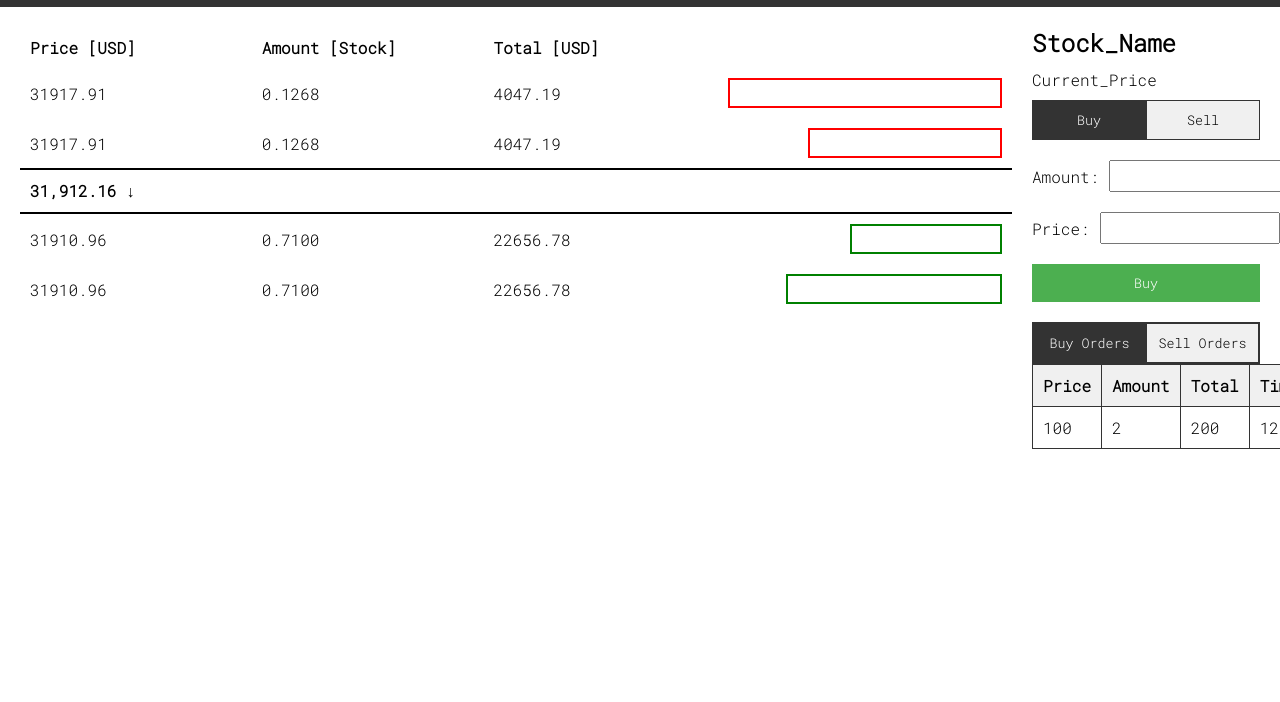
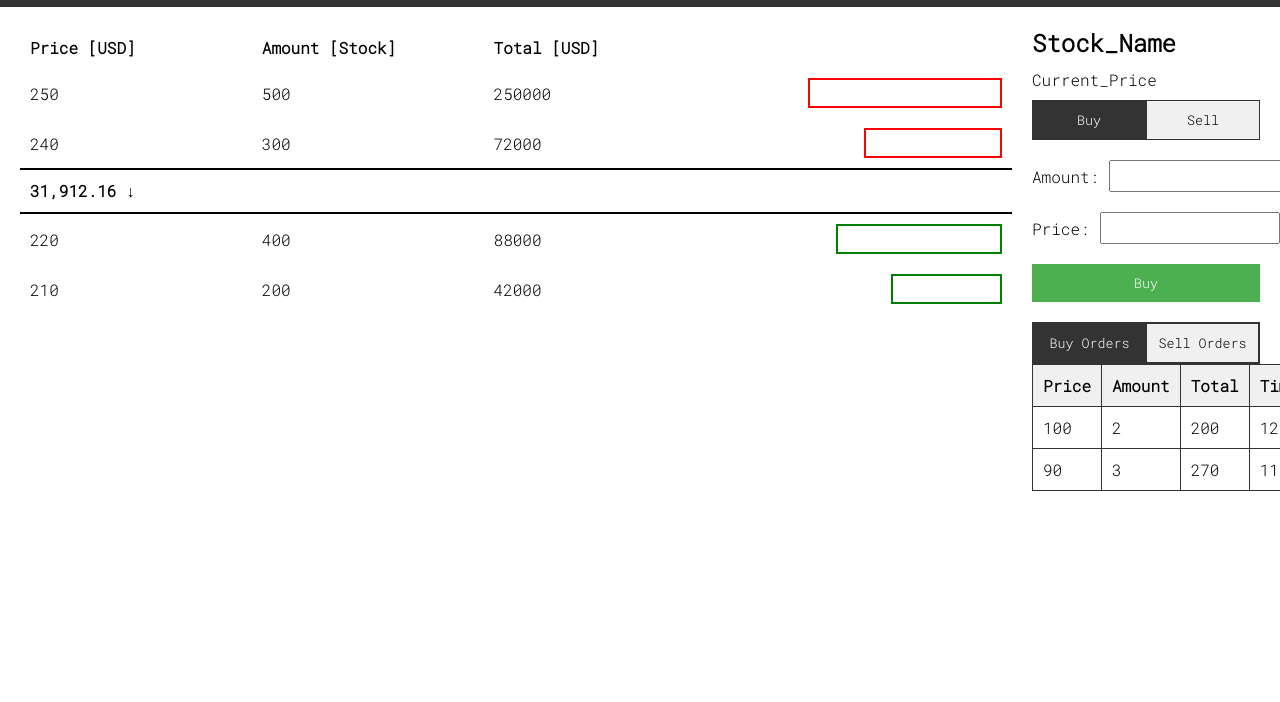
Before and after one commit to ddd-cmbck/order_book, a website built with Vite: page index.html in a window 1280 px wide. Shown: the part 45-747 px from the top of the page. Built offline with nearby package versions, Linux system fonts and the light colour scheme.

Commit message:
dynamically adding sell/buy orders to order_book, dynamically adding order_history, no api for now

```diff
--- a/index.html
+++ b/index.html
@@ -33,49 +33,11 @@
       </tr>
       </thead>
       <tbody id="order-book">
-      <tr class="sell-row">
-        <td class="price sell-price">31917.91</td>
-        <td>0.1268</td>
-        <td>4047.19</td>
-        <td>
-          <div class="bar-container">
-            <div class="bar sell-bar" style="width: 99%;"></div>
-          </div>
-        </td>
-      </tr>
-      <tr class="sell-row">
-        <td class="price sell-price">31917.91</td>
-        <td>0.1268</td>
-        <td>4047.19</td>
-        <td>
-          <div class="bar-container">
-            <div class="bar sell-bar" style="width: 70%;"></div>
-          </div>
-        </td>
-      </tr>
+      <!-- Sell orders will be inserted here dynamically -->
       <tr class="divider-row">
         <td colspan="4" class="average-price">31,912.16 ↓</td>
       </tr>
-      <tr class="buy-row">
-        <td class="price buy-price">31910.96</td>
-        <td>0.7100</td>
-        <td>22656.78</td>
-        <td>
-          <div class="bar-container">
-            <div class="bar buy-bar" style="width: 55%;"></div>
-          </div>
-        </td>
-      </tr>
-      <tr class="buy-row">
-        <td class="price buy-price">31910.96</td>
-        <td>0.7100</td>
-        <td>22656.78</td>
-        <td>
-          <div class="bar-container">
-            <div class="bar buy-bar" style="width: 78%;"></div>
-          </div>
-        </td>
-      </tr>
+      <!-- Buy orders will be inserted here dynamically -->
       </tbody>
     </table>
   </section>
@@ -177,5 +139,7 @@
 </footer>
 
 <script src="/src/form_btn.ts"></script>
+<script src="/src/dynamic_sell_buy_rows.ts"></script>
+<script src="src/render_order_history.ts" ></script>
 </body>
 </html>
--- /dev/null
+++ b/src/dynamic_sell_buy_rows.ts
@@ -0,0 +1,71 @@
+interface Order {
+    price: number;
+    amount: number;
+    total: number;
+    percentage: number;
+}
+
+const orderBook = document.getElementById('order-book') as HTMLTableSectionElement;
+
+// Example data structure for buy/sell orders
+const sellOrders: Order[] = [
+    { price: 250, amount: 500, total: 250000, percentage: 70 },
+    { price: 240, amount: 300, total: 72000, percentage: 50 }
+];
+
+const buyOrders: Order[] = [
+    { price: 220, amount: 400, total: 88000, percentage: 60 },
+    { price: 210, amount: 200, total: 42000, percentage: 40 }
+];
+
+function renderOrders(): void {
+    if (!orderBook) return;
+
+    // Save reference to the average row
+    const averageRow = document.querySelector('.divider-row') as HTMLTableRowElement;
+
+    // Clear existing rows except the average row
+    orderBook.innerHTML = '';
+
+    // Insert sell orders
+    sellOrders.forEach(order => {
+        const row = document.createElement('tr');
+        row.classList.add('sell-row');
+        row.innerHTML = `
+      <td class="price sell-price">${order.price}</td>
+      <td>${order.amount}</td>
+      <td>${order.total}</td>
+      <td>
+        <div class="bar-container">
+          <div class="bar sell-bar" style="width: ${order.percentage}%;"></div>
+        </div>
+      </td>
+    `;
+        orderBook.appendChild(row);
+    });
+
+    // Re-insert the average price row
+    if (averageRow) {
+        orderBook.appendChild(averageRow);
+    }
+
+    // Insert buy orders
+    buyOrders.forEach(order => {
+        const row = document.createElement('tr');
+        row.classList.add('buy-row');
+        row.innerHTML = `
+      <td class="price buy-price">${order.price}</td>
+      <td>${order.amount}</td>
+      <td>${order.total}</td>
+      <td>
+        <div class="bar-container">
+          <div class="bar buy-bar" style="width: ${order.percentage}%;"></div>
+        </div>
+      </td>
+    `;
+        orderBook.appendChild(row);
+    });
+}
+
+// Initial rendering of the table
+renderOrders();
--- /dev/null
+++ b/src/render_order_history.ts
@@ -0,0 +1,40 @@
+interface OrderHistory {
+    price: number;
+    amount: number;
+    total: number;
+    timestamp: string;
+}
+
+const buyHistorySection = document.querySelector('#buy-history tbody') as HTMLTableSectionElement;
+const sellHistorySection = document.querySelector('#sell-history tbody') as HTMLTableSectionElement;
+
+const buyOrderHistory: OrderHistory[] = [
+    { price: 100, amount: 2, total: 200, timestamp: '12:00' },
+    { price: 90, amount: 3, total: 270, timestamp: '11:45' },
+];
+
+const sellOrderHistory: OrderHistory[] = [
+    { price: 150, amount: 1, total: 150, timestamp: '13:00' },
+    { price: 160, amount: 4, total: 640, timestamp: '14:20' },
+];
+
+function renderHistory(historyData: OrderHistory[], container: HTMLTableSectionElement): void {
+    // Clear existing rows
+    container.innerHTML = '';
+
+    // Insert new history rows
+    historyData.forEach(order => {
+        const row = document.createElement('tr');
+        row.innerHTML = `
+      <td>${order.price}</td>
+      <td>${order.amount}</td>
+      <td>${order.total}</td>
+      <td>${order.timestamp}</td>
+    `;
+        container.appendChild(row);
+    });
+}
+
+// Initially render both buy and sell histories
+renderHistory(buyOrderHistory, buyHistorySection);
+renderHistory(sellOrderHistory, sellHistorySection);
```
